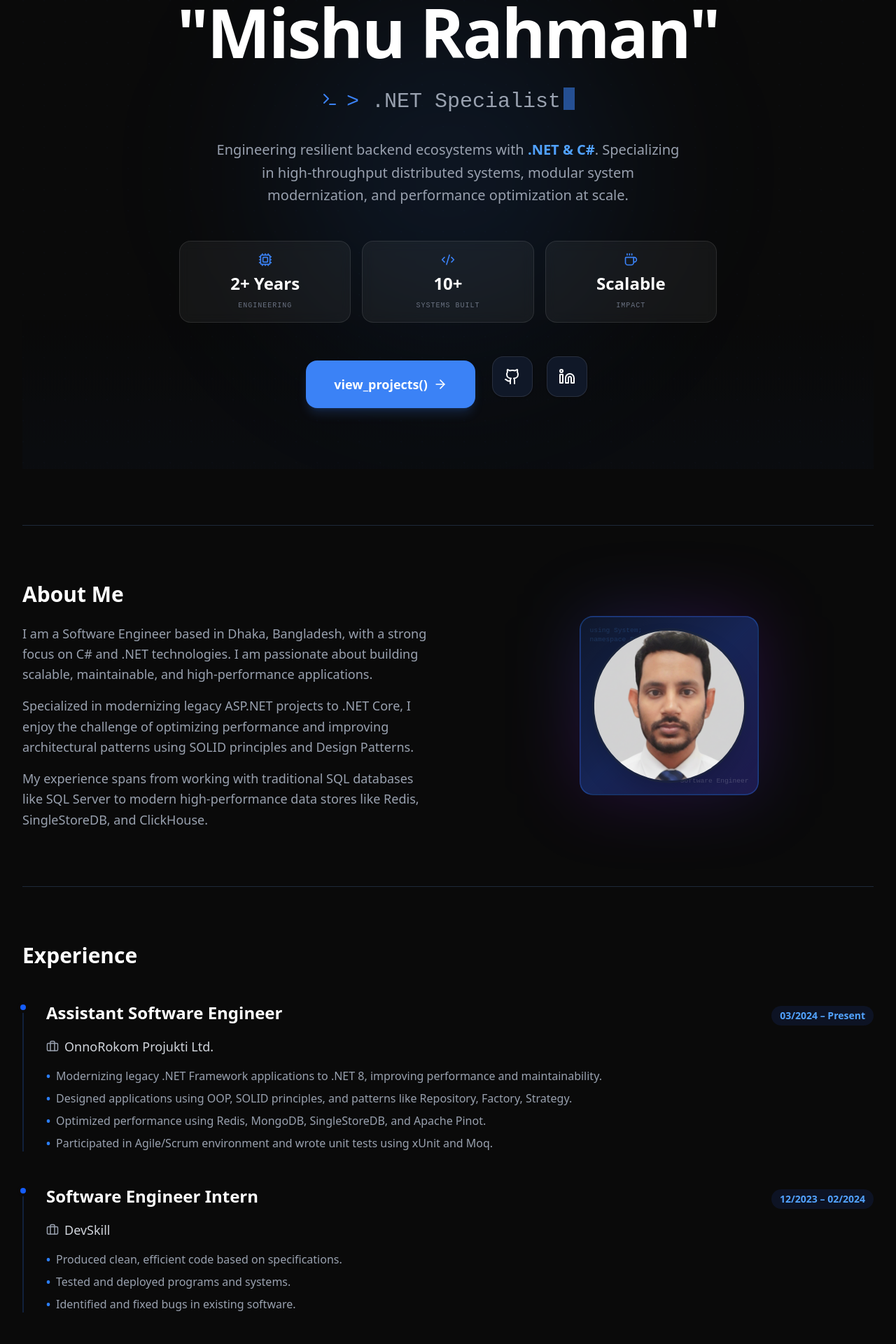
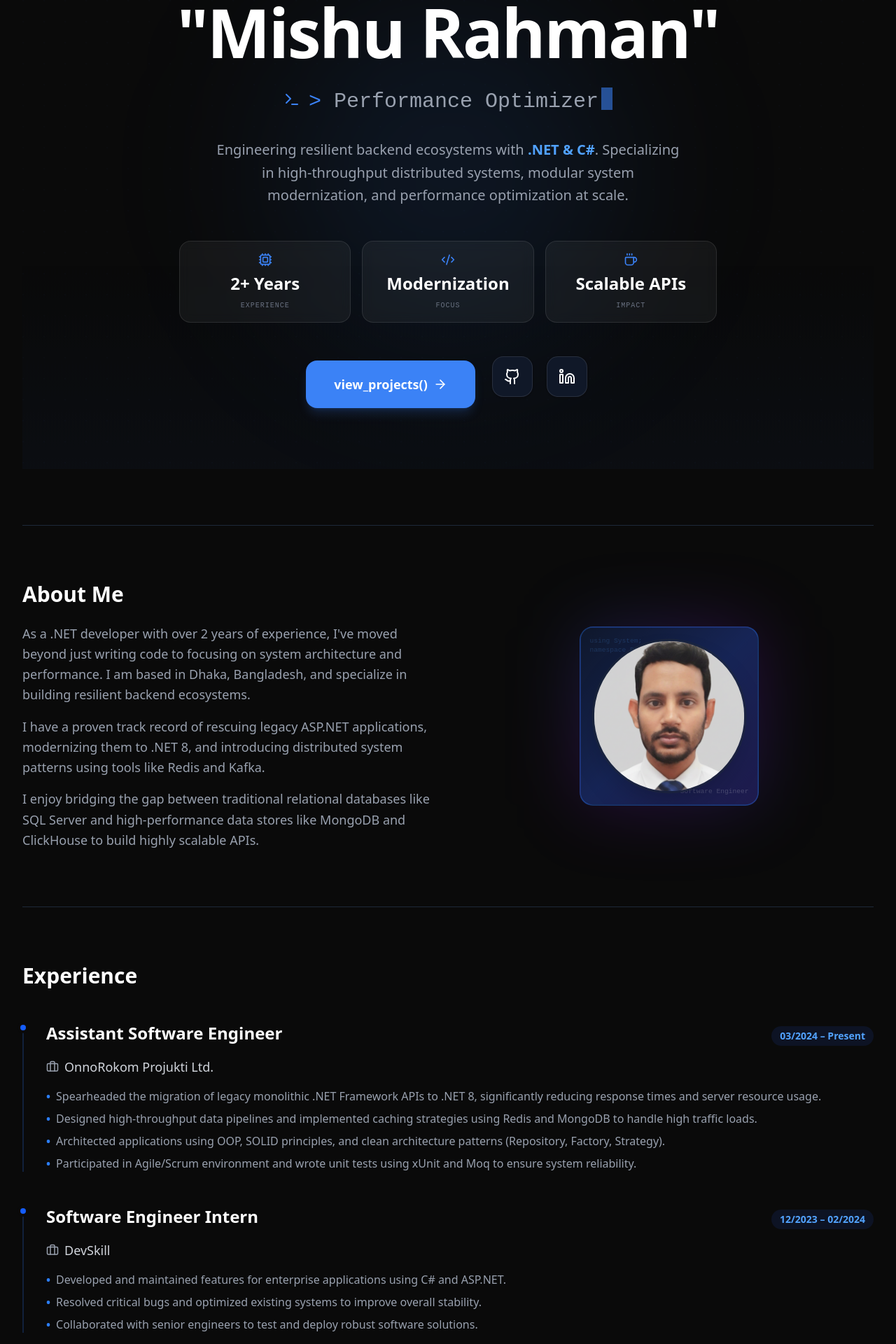
Before and after one commit to mishurahman616/portfolio, a React (Vite) app: page / in a window 1280 px wide. Shown: the part 340-2260 px from the top of the page at 70% size. Built offline with nearby package versions, Linux system fonts and the light colour scheme; no server answers.

Commit message:
Optimize portfolio content and add auto experience calculation

```diff
--- a/src/App.jsx
+++ b/src/App.jsx
@@ -3,8 +3,6 @@ import Navbar from './components/Navbar'
 import Hero from './components/Hero'
 import About from './components/About'
 import TechStack from './components/TechStack'
-import ProblemSolving from './components/ProblemSolving'
-import QuestLog from './components/QuestLog'
 import Experience from './components/Experience'
 import Education from './components/Education'
 import Projects from './components/Projects'
@@ -52,14 +50,6 @@ function App() {
                     <Education />
                 </section>
 
-                <section id="achievements" className="py-20">
-                    <ProblemSolving />
-                </section>
-
-                <section id="quests" className="py-20">
-                    <QuestLog />
-                </section>
-
                 <section id="contact" className="py-20">
                     <Contact />
                 </section>
--- a/src/components/About.jsx
+++ b/src/components/About.jsx
@@ -1,5 +1,6 @@
 import React from 'react'
 import { motion } from 'framer-motion'
+import { getYearsOfExperience } from '../utils/dateUtils'
 
 const About = () => {
     return (
@@ -13,16 +14,13 @@ const About = () => {
                 <h2 className="text-3xl font-bold text-gray-900 dark:text-white mb-6">About Me</h2>
                 <div className="space-y-4 text-gray-600 dark:text-gray-400 text-lg leading-relaxed">
                     <p>
-                        I am a Software Engineer based in Dhaka, Bangladesh, with a strong focus on C# and .NET technologies.
-                        I am passionate about building scalable, maintainable, and high-performance applications.
+                        As a .NET developer with over {getYearsOfExperience()} years of experience, I've moved beyond just writing code to focusing on system architecture and performance. I am based in Dhaka, Bangladesh, and specialize in building resilient backend ecosystems.
                     </p>
                     <p>
-                        Specialized in modernizing legacy ASP.NET projects to .NET Core, I enjoy the challenge of
-                        optimizing performance and improving architectural patterns using SOLID principles and Design Patterns.
+                        I have a proven track record of rescuing legacy ASP.NET applications, modernizing them to .NET 8, and introducing distributed system patterns using tools like Redis and Kafka.
                     </p>
                     <p>
-                        My experience spans from working with traditional SQL databases like SQL Server to modern
-                        high-performance data stores like Redis, SingleStoreDB, and ClickHouse.
+                        I enjoy bridging the gap between traditional relational databases like SQL Server and high-performance data stores like MongoDB and ClickHouse to build highly scalable APIs.
                     </p>
                 </div>
             </motion.div>
--- a/src/components/Experience.jsx
+++ b/src/components/Experience.jsx
@@ -9,10 +9,10 @@ const Experience = () => {
             role: 'Assistant Software Engineer',
             period: '03/2024 – Present',
             description: [
-                'Modernizing legacy .NET Framework applications to .NET 8, improving performance and maintainability.',
-                'Designed applications using OOP, SOLID principles, and patterns like Repository, Factory, Strategy.',
-                'Optimized performance using Redis, MongoDB, SingleStoreDB, and Apache Pinot.',
-                'Participated in Agile/Scrum environment and wrote unit tests using xUnit and Moq.'
+                'Spearheaded the migration of legacy monolithic .NET Framework APIs to .NET 8, significantly reducing response times and server resource usage.',
+                'Designed high-throughput data pipelines and implemented caching strategies using Redis and MongoDB to handle high traffic loads.',
+                'Architected applications using OOP, SOLID principles, and clean architecture patterns (Repository, Factory, Strategy).',
+                'Participated in Agile/Scrum environment and wrote unit tests using xUnit and Moq to ensure system reliability.'
             ]
         },
         {
@@ -20,9 +20,9 @@ const Experience = () => {
             role: 'Software Engineer Intern',
             period: '12/2023 – 02/2024',
             description: [
-                'Produced clean, efficient code based on specifications.',
-                'Tested and deployed programs and systems.',
-                'Identified and fixed bugs in existing software.'
+                'Developed and maintained features for enterprise applications using C# and ASP.NET.',
+                'Resolved critical bugs and optimized existing systems to improve overall stability.',
+                'Collaborated with senior engineers to test and deploy robust software solutions.'
             ]
         }
     ]
--- a/src/components/Hero.jsx
+++ b/src/components/Hero.jsx
@@ -1,13 +1,14 @@
 import React, { useState, useEffect } from 'react'
 import { motion, AnimatePresence } from 'framer-motion'
 import { ArrowRight, Github, Linkedin, Terminal, Code2, Cpu, Coffee } from 'lucide-react'
+import { getYearsOfExperience } from '../utils/dateUtils'
 
 const Hero = () => {
     const roles = [
-        "Software Engineer",
-        ".NET Specialist",
+        "Backend Systems Engineer",
+        "Performance Optimizer",
         "Excellent Debugger",
-        "Always Learning"
+        "Distributed Systems Builder"
     ];
     const [roleIndex, setRoleIndex] = useState(0);
 
@@ -19,9 +20,9 @@ const Hero = () => {
     }, []);
 
     const stats = [
-        { label: "Engineering", value: "2+ Years", icon: Cpu },
-        { label: "Systems Built", value: "10+", icon: Code2 },
-        { label: "Impact", value: "Scalable", icon: Coffee },
+        { label: "Experience", value: `${getYearsOfExperience()}+ Years`, icon: Cpu },
+        { label: "Focus", value: "Modernization", icon: Code2 },
+        { label: "Impact", value: "Scalable APIs", icon: Coffee },
     ];
 
     return (
--- a/src/components/Navbar.jsx
+++ b/src/components/Navbar.jsx
@@ -11,8 +11,6 @@ const Navbar = ({ isDarkMode, toggleDarkMode }) => {
         { name: 'Projects', href: '#projects', id: 'projects' },
         { name: 'Skills', href: '#skills', id: 'skills' },
         { name: 'Education', href: '#education', id: 'education' },
-        { name: 'Achievements', href: '#achievements', id: 'achievements' },
-        { name: 'Milestones', href: '#quests', id: 'quests' },
         { name: 'Contact', href: '#contact', id: 'contact' },
     ]
 
@@ -33,7 +31,7 @@ const Navbar = ({ isDarkMode, toggleDarkMode }) => {
 
         const observer = new IntersectionObserver(handleIntersect, observerOptions)
 
-        const sections = ['hero', 'about', 'experience', 'projects', 'skills', 'education', 'achievements', 'quests', 'contact']
+        const sections = ['hero', 'about', 'experience', 'projects', 'skills', 'education', 'contact']
         sections.forEach((id) => {
             const element = document.getElementById(id)
             if (element) observer.observe(element)
--- a/src/components/TechStack.jsx
+++ b/src/components/TechStack.jsx
@@ -13,14 +13,14 @@ import {
 
 const TechStack = () => {
     const skills = [
-        { title: 'Languages', items: ['C#', 'JavaScript', 'SQL'], icon: <Code2 className="text-blue-500" /> },
-        { title: 'Frameworks', items: ['ASP.NET Core', 'EF Core', 'React', 'JQuery'], icon: <Server className="text-purple-500" /> },
-        { title: 'Databases', items: ['SQL Server', 'MongoDB', 'Redis', 'ClickHouse'], icon: <Database className="text-yellow-500" /> },
-        { title: 'Infras/DevOps', items: ['Docker', 'AWS (EC2, S3, SQS)', 'CI/CD'], icon: <Cloud className="text-cyan-500" /> },
-        { title: 'Messaging', items: ['Kafka', 'Redis Streams'], icon: <Workflow className="text-orange-500" /> },
-        { title: 'Monitoring', items: ['Application Insights', 'OpenTelemetry'], icon: <Cpu className="text-green-500" /> },
+        { title: 'Core Ecosystem', items: ['C#', '.NET 8', 'ASP.NET Core', 'EF Core'], icon: <Code2 className="text-blue-500" /> },
+        { title: 'Data & Caching', items: ['SQL Server', 'MongoDB', 'Redis', 'ClickHouse'], icon: <Database className="text-yellow-500" /> },
+        { title: 'Message Brokers', items: ['Kafka', 'Redis Streams'], icon: <Workflow className="text-orange-500" /> },
+        { title: 'DevOps & Cloud', items: ['Docker', 'AWS', 'CI/CD Pipelines'], icon: <Cloud className="text-cyan-500" /> },
+        { title: 'Observability', items: ['Application Insights', 'OpenTelemetry'], icon: <Cpu className="text-green-500" /> },
         { title: 'Testing', items: ['xUnit', 'Moq', 'NSubstitute'], icon: <ShieldCheck className="text-red-500" /> },
-        { title: 'Other', items: ['Git', 'Agile/Scrum', 'Design Patterns'], icon: <Terminal className="text-gray-500" /> },
+        { title: 'Frontend', items: ['JavaScript', 'React', 'Tailwind CSS'], icon: <Server className="text-purple-500" /> },
+        { title: 'Architecture', items: ['Microservices', 'SOLID', 'Design Patterns'], icon: <Terminal className="text-gray-500" /> },
     ]
 
     const container = {
--- /dev/null
+++ b/src/utils/dateUtils.js
@@ -0,0 +1,14 @@
+export const getYearsOfExperience = () => {
+    // Started career in December 2023
+    const startDate = new Date('2023-12-01');
+    const today = new Date();
+
+    // Calculate total difference in months
+    const diffMonths = (today.getFullYear() - startDate.getFullYear()) * 12 + (today.getMonth() - startDate.getMonth());
+
+    // Calculate years with decimals
+    const totalYears = diffMonths / 12;
+
+    // Round down to the nearest 0.5 (e.g., 2.4 -> 2.0, 2.7 -> 2.5, 3.1 -> 3.0)
+    return Math.floor(totalYears * 2) / 2;
+};
```
